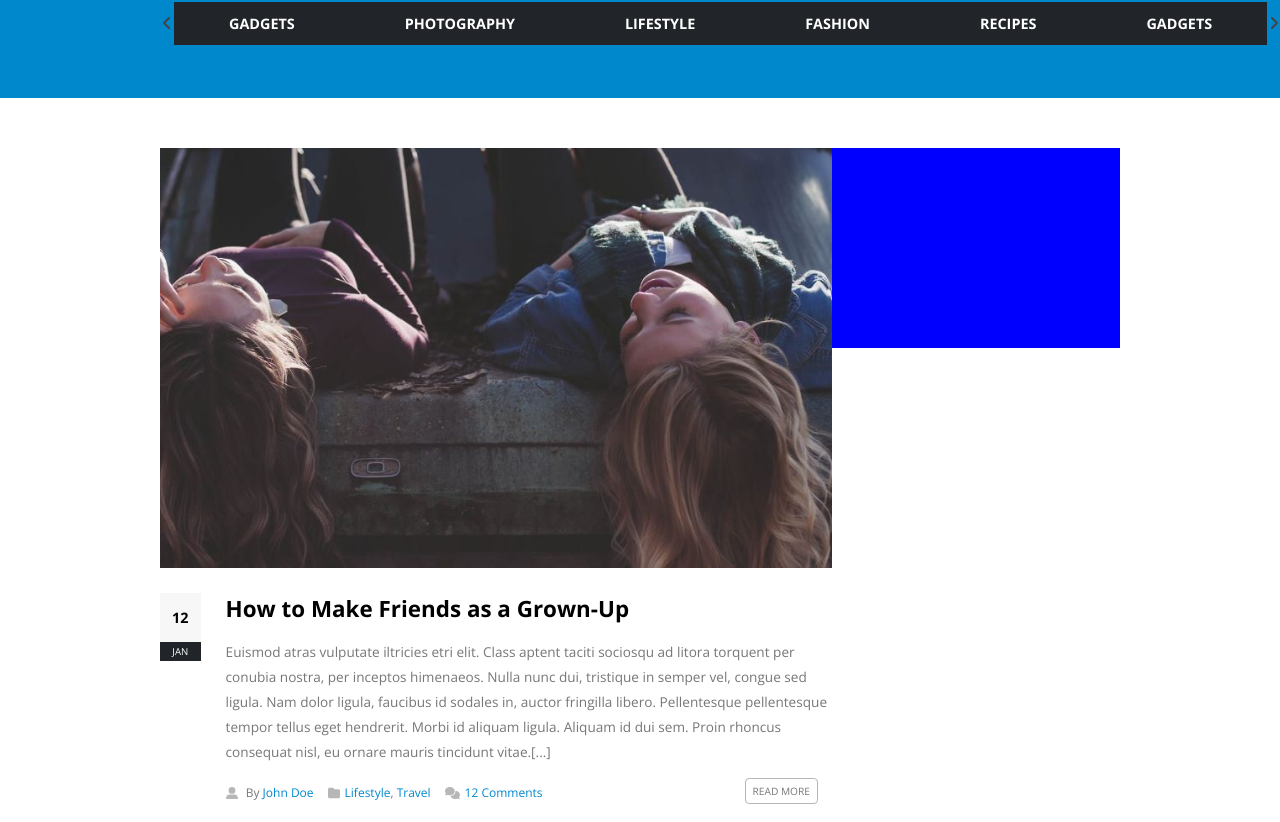
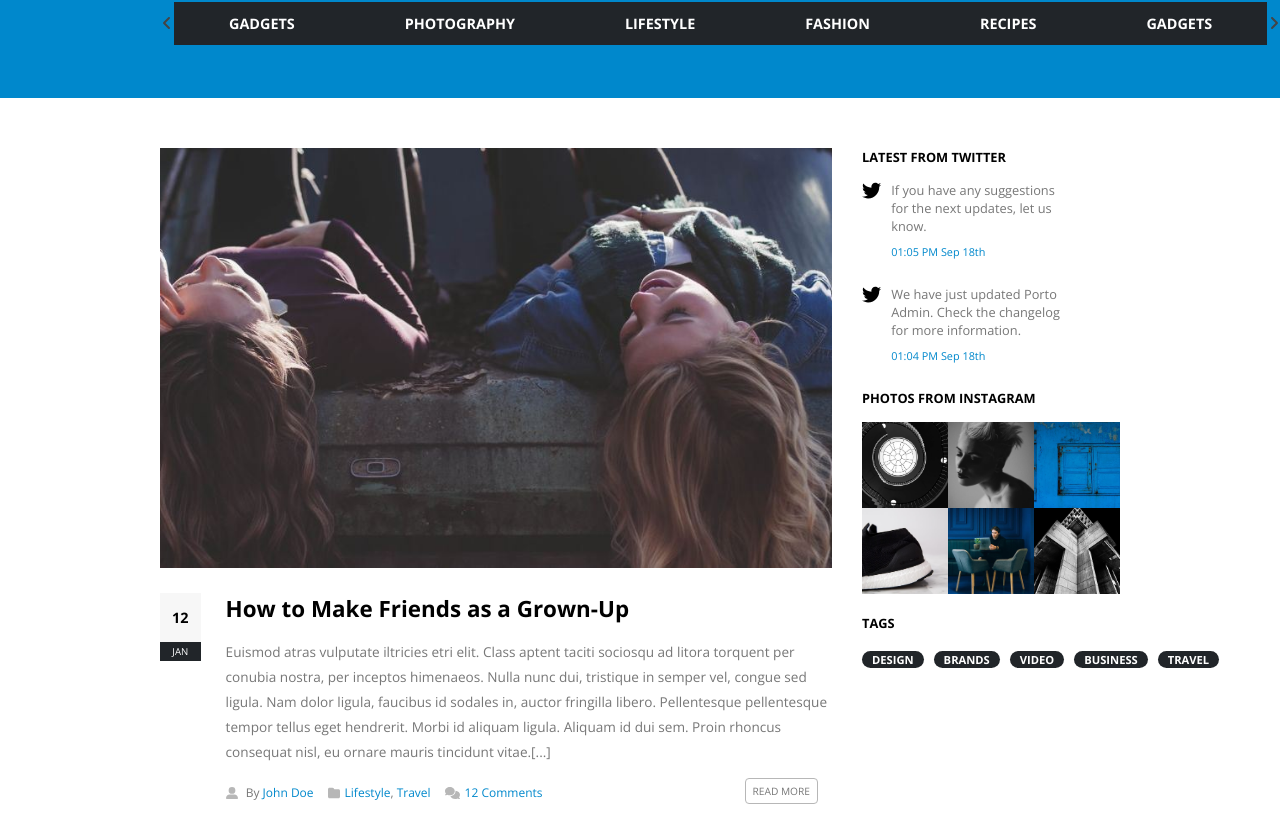
Before and after one commit to serborbone/proj-html-vuejs, a Vue app: page / in a window 1280 px wide. Shown: the part 1598-2420 px from the top of the page. Built offline with nearby package versions, Linux system fonts and the light colour scheme.

Commit message:
Creata col destra Social

```diff
--- /dev/null
+++ b/src/assets/partials/socialCol.vue
@@ -0,0 +1,56 @@
+<template>
+  <div id="socialCol">
+      <!-- TWITTER SECTION -->
+      <div class="twitter-section">
+          <h4>Latest from Twitter</h4>
+
+          <div class="tweet-row">
+            <i class="tw-icon fa-brands fa-twitter"></i>
+            <div class="tw-text">
+              <p>If you have any suggestions for the next updates, let us know.</p>
+              <span>01:05 PM Sep 18th</span>
+            </div>
+          </div>
+
+          <div class="tweet-row">
+            <i class="tw-icon fa-brands fa-twitter"></i>
+            <div class="tw-text">
+              <p>We have just updated Porto Admin. Check the changelog for more information.</p>
+              <span>01:04 PM Sep 18th</span>
+            </div>
+          </div>
+      </div>
+
+      <!-- INSTAGRAM SECTION -->
+      <div class="instagram-section">
+        <h4>Photos From Instagram</h4>
+
+        <div class="insta-img">
+            <img src="../img/29739607_2020680068220520_4509928046932787200_n.jpg" alt="instagram image">
+            <img src="../img/30087804_253872848488989_8792603541668626432_n.jpg" alt="instagram image">
+            <img src="../img/29415620_196477127626244_3250318472361541632_n.jpg" alt="instagram image">
+            <img src="../img/30078414_1274410412703843_8290935809419247616_n.jpg" alt="instagram image">
+            <img src="../img/30077195_2066750973610181_3733150062893596672_n.jpg" alt="instagram image">
+            <img src="../img/29415304_166583630713703_1032667922171953152_n.jpg" alt="instagram image">
+        </div>
+
+        <h4>Tags</h4>
+
+        <span class="tags">Design</span>
+        <span class="tags">Brands</span>
+        <span class="tags">Video</span>
+        <span class="tags">Business</span>
+        <span class="tags">Travel</span>
+      </div>
+  </div>
+</template>
+
+<script>
+export default {
+  name: 'sociaCol',
+}
+</script>
+
+<style lang="scss" scoped>
+  @import '../style/socialCol.scss';
+</style>
--- a/src/assets/style/bigArticle.scss
+++ b/src/assets/style/bigArticle.scss
@@ -111,6 +111,7 @@
 .btn-page {
   float: right;
   margin-top: 50px;
+  margin-bottom: 20px;
   .btn {
     border: 1px solid #ededed;
     font-size: 0.8em;
--- a/src/assets/style/bigArticlesCol.scss
+++ b/src/assets/style/bigArticlesCol.scss
@@ -7,6 +7,4 @@
 
 .r-social-sect {
   width: 30%;
-  height: 200px;
-  background-color: blue;
 }
--- /dev/null
+++ b/src/assets/style/socialCol.scss
@@ -0,0 +1,66 @@
+@import './variablesPorto.scss';
+
+#socialCol {
+  h4 {
+    text-transform: uppercase;
+    font-size: 0.8em;
+    margin-bottom: 15px;
+  }
+}
+
+.twitter-section {
+  margin-left: 30px;
+
+  .tweet-row {
+    display: flex;
+    margin-bottom: 25px;
+
+    .tw-icon {
+      font-size: 1.2em;
+    }
+    .tw-text {
+      width: 70%;
+      padding-left: 10px;
+      color: #777777;
+      font-size: 0.8em;
+
+      p {
+        margin-bottom: 7px;
+
+      }
+      span {
+        color: $blue-porto;
+        font-size: 0.85em;
+      }
+    }
+  }
+
+}
+
+.instagram-section {
+  margin-left: 30px;
+  .insta-img {
+    background-color: red;
+    display: flex;
+    flex-wrap: wrap;
+
+    img {
+      width: calc(100% / 3);
+    }
+  }
+
+  h4 {
+    margin-top: 20px;
+  }
+
+  span.tags {
+      font-size: 0.7em;
+      font-weight: 600;
+      text-transform: uppercase;
+      background-color: #212529;
+      color: #fff;
+      border-radius: 10px;
+      padding: 1px 10px;
+      margin-right: 10px;
+  }
+}
--- a/src/components/bigArticlesCol.vue
+++ b/src/components/bigArticlesCol.vue
@@ -7,6 +7,7 @@
       </div>
 
       <div class="r-social-sect">
+          <socialCol></socialCol>
       </div>
     </div>
   </div>
@@ -15,11 +16,13 @@
 <script>
 
 import bigArticle from '../assets/partials/bigArticle.vue'
+import socialCol from '../assets/partials/socialCol.vue'
 
 export default {
   name: 'bigArticlesCol',
   components: {
     bigArticle,
+    socialCol,
   }
 }
 </script>
```
